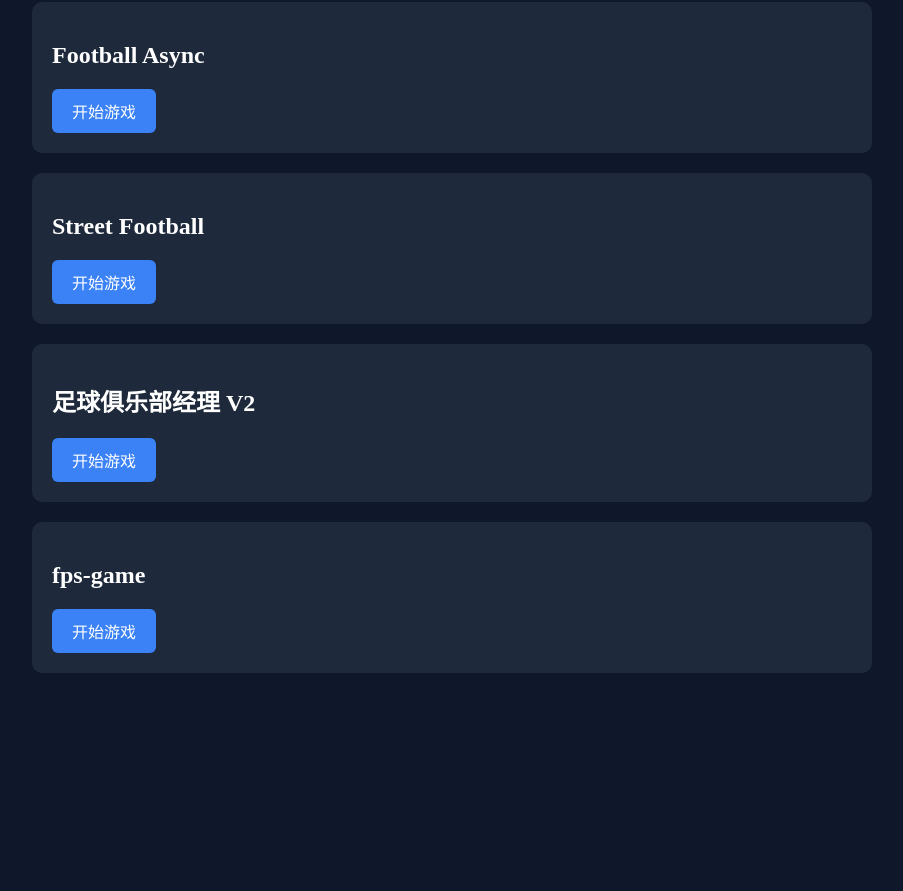
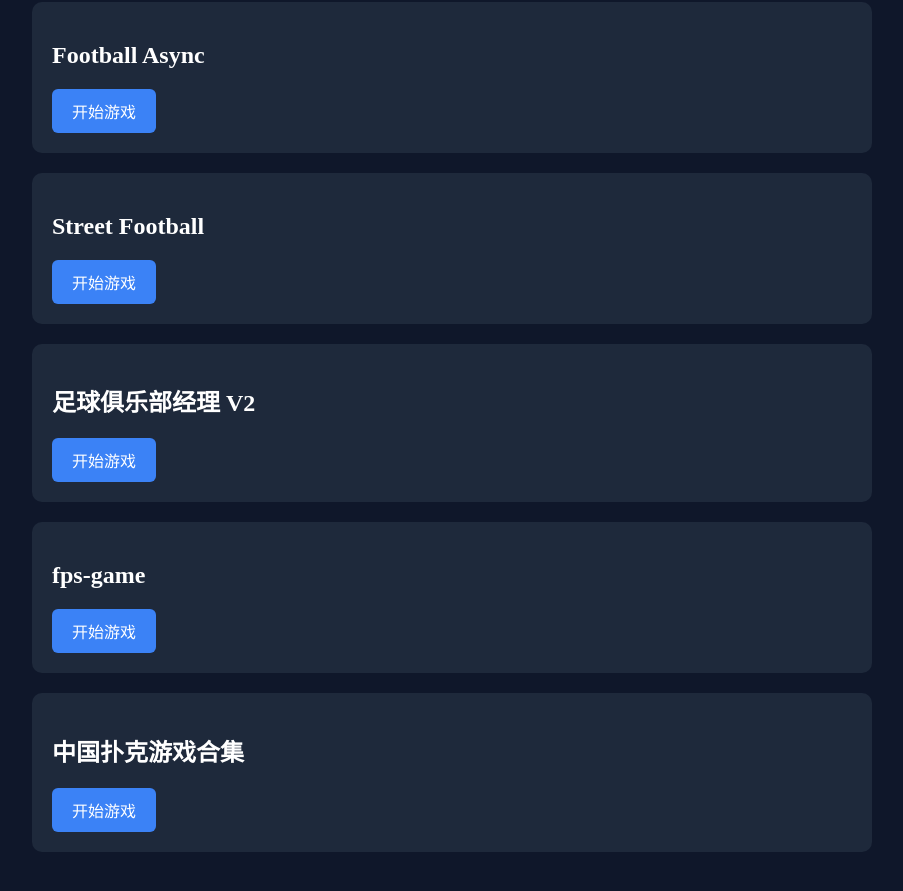
Before and after one commit to gujiandonglai/my-web-game, a plain HTML site: page index.html in a window 1280 px wide. Shown: the part 127-1018 px from the top of the page, without its empty margins (188-1091 px from the left). Before the commit the page ends 860 px from the top, so only its background shows below. Drawn offline with Linux system fonts and the light colour scheme.

Commit message:
Update index.html

```diff
--- a/index.html
+++ b/index.html
@@ -61,5 +61,10 @@ a{
 <a href="fps-game.html">开始游戏</a>
 </div>
 
+<div class="game">
+<h2>中国扑克游戏合集</h2>
+<a href="poker_collection.html">开始游戏</a>
+</div>
+
 </body>
 </html>
```
